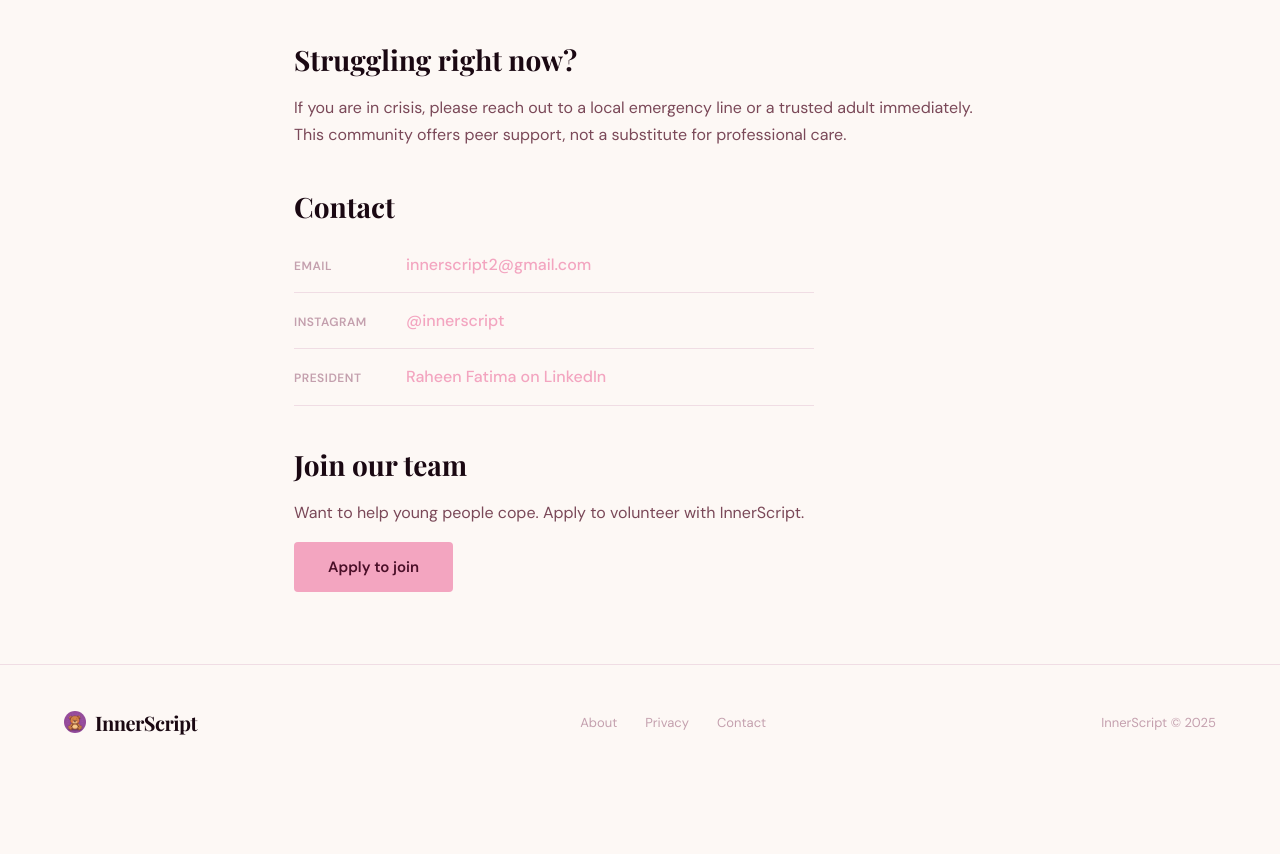
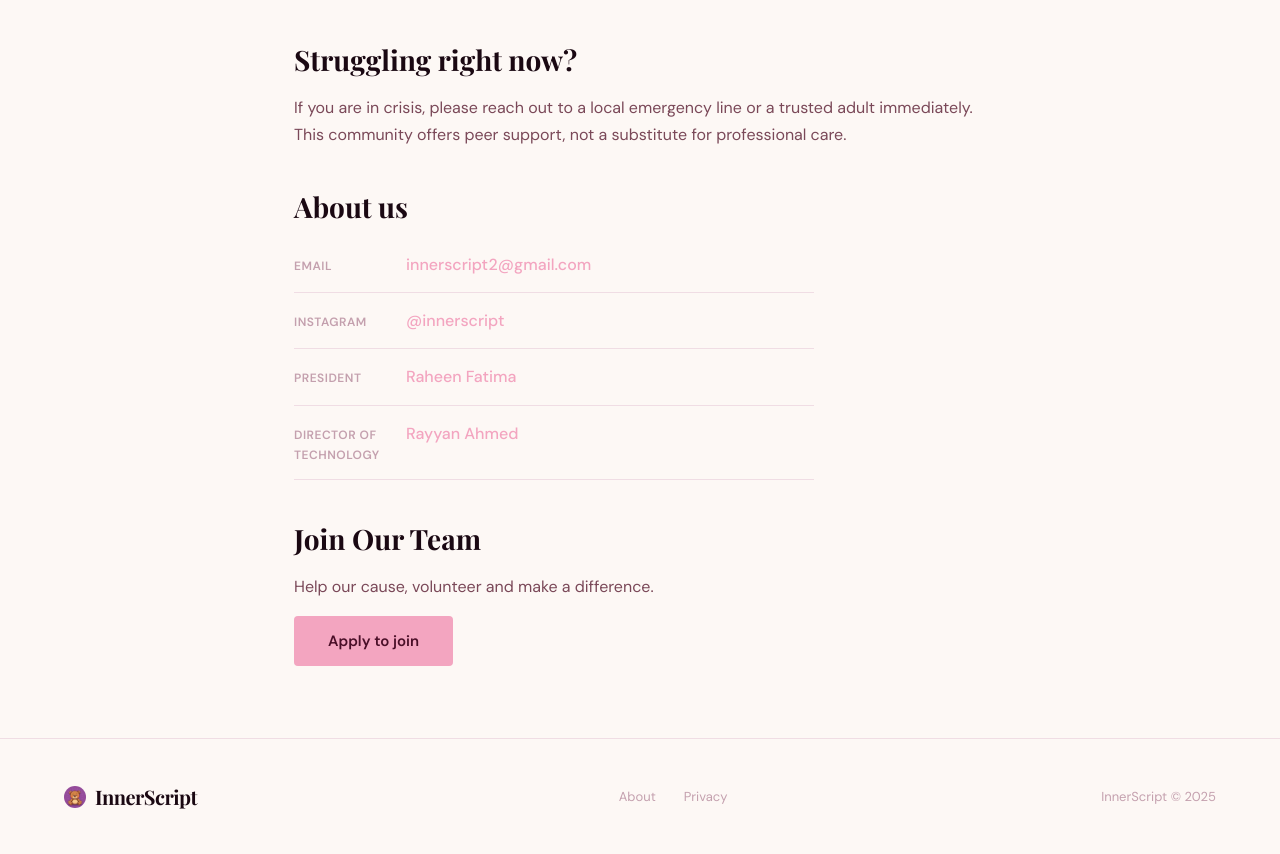
Before and after one commit to 16A9DA/innerscript, a Django app: page /about/ in a window 1280 px wide. Shown: the part 346-1200 px from the top of the page. Before the commit the page ends 1081 px from the top, so only its background shows below. Run offline with Django 5.2, Linux system fonts and the light colour scheme; some web fonts are replaced.

Commit message:
Drop Contact link from footer
About and Privacy cover it; there is no standalone contact page.

```diff
--- a/templates/base.html
+++ b/templates/base.html
@@ -62,7 +62,6 @@
     <div class="footer-links">
       <a href="{% url 'pages:about' %}">About</a>
       <a href="{% url 'pages:privacy' %}">Privacy</a>
-      <a href="{% url 'pages:about' %}">Contact</a>
     </div>
     <div class="copy">InnerScript &copy; 2025</div>
   </footer>
--- a/templates/pages/about.html
+++ b/templates/pages/about.html
@@ -11,15 +11,20 @@
   <p>If you are in crisis, please reach out to a local emergency line or a trusted adult immediately. This community
     offers peer support, not a substitute for professional care.</p>
 
-  <h2>Contact</h2>
+  <h2>About us</h2>
   <ul class="contact-list">
     <li><span class="contact-label">Email</span><a href="mailto:innerscript2@gmail.com">innerscript2@gmail.com</a></li>
-    <li><span class="contact-label">Instagram</span><a href="https://www.instagram.com/innerscript/" target="_blank" rel="noopener">@innerscript</a></li>
-    <li><span class="contact-label">President</span><a href="https://www.linkedin.com/in/raheen-fatima-0525a8371/" target="_blank" rel="noopener">Raheen Fatima on LinkedIn</a></li>
+    <li><span class="contact-label">Instagram</span><a href="https://www.instagram.com/innerscript/" target="_blank"
+        rel="noopener">@innerscript</a></li>
+    <li><span class="contact-label">President</span><a href="https://www.linkedin.com/in/raheen-fatima-0525a8371/"
+        target="_blank" rel="noopener">Raheen Fatima</a></li>
+    <li><span class="contact-label">Director of Technology</span><a href="https://www.linkedin.com/in/16a9da//"
+        target="_blank" rel="noopener">Rayyan Ahmed</a></li>
+
   </ul>
 
-  <h2>Join our team</h2>
-  <p>Want to help young people cope. Apply to volunteer with InnerScript.</p>
+  <h2>Join Our Team</h2>
+  <p>Help our cause, volunteer and make a difference.</p>
   <a href="https://forms.gle/hHH8D76hQP1bivGK9" target="_blank" rel="noopener" class="btn btn-lg">Apply to join</a>
 </section>
 {% endblock %}
--- a/templates/pages/home.html
+++ b/templates/pages/home.html
@@ -91,7 +91,7 @@
       <h2>Struggling right now?<br>You don't have to wait.</h2>
       <p>Connect with people who understand. Find support, friendship, and hope.</p>
     </div>
-    <a href="{% url 'pages:about' %}" class="btn btn-lg">Talk to someone now</a>
+    <a href="https://discord.gg/Gh2E39kkK" class="btn btn-lg">Talk to someone now</a>
   </div>
 </section>
 
```
